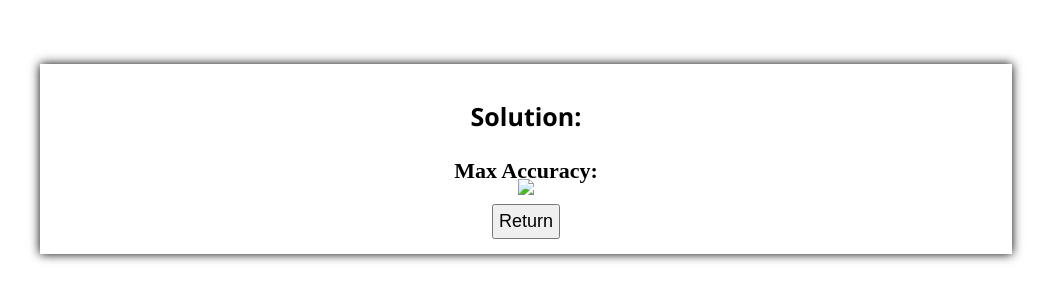
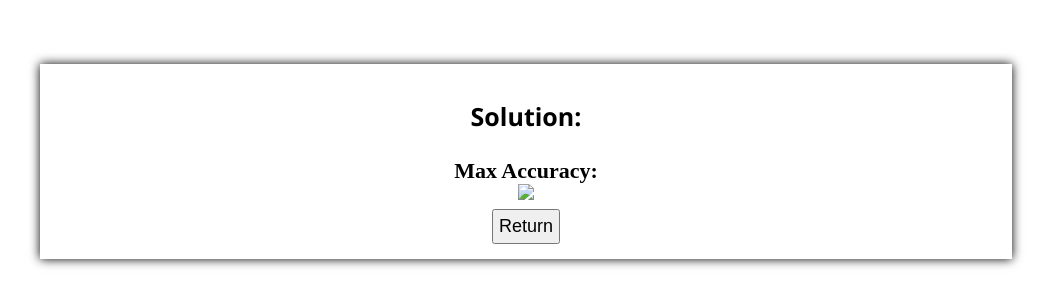
Before and after one commit to CryAndRRich/Solving-System-Equations, a Flask app: template templates/plot.html in a window 1280 px wide. Shown: the top 306 px of the page, without its empty margins (114-1165 px from the left). Run offline with Flask 3, Linux system fonts and the light colour scheme; the template is opened without the code that fills it, so the values that code supplies are empty.

Commit message:
Update plot.css

```diff
--- a/static/css/plot.css
+++ b/static/css/plot.css
@@ -4,6 +4,8 @@
     background: white;
     padding: 10px;
     text-align: center;
+    align-items: center;
+    position: relative;
 }
 
 #solution {
@@ -14,13 +16,12 @@
 #accuracy {
     font-size: 22px;
     padding-bottom: -10px;
-    margin-bottom: -5px;
+    margin-bottom: 0px;
 }
 
 img {
-    width: 70%;
+    width: 75%;
     height: auto;
-    filter: contrast(120%);
 }
 
 #return-button {
```
